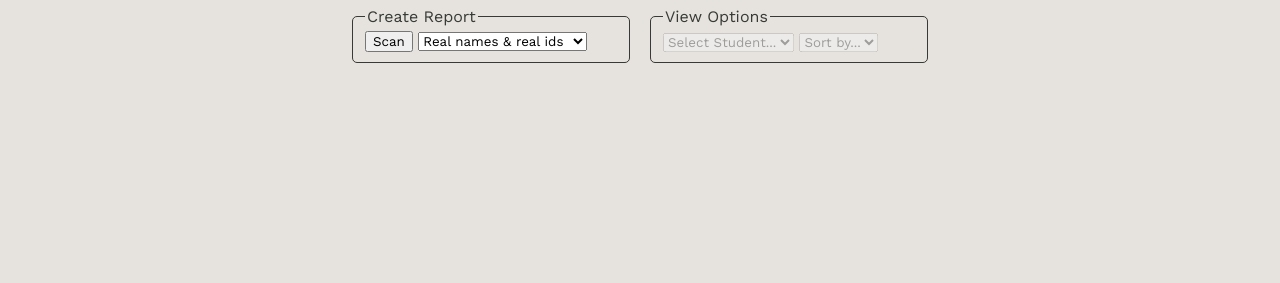
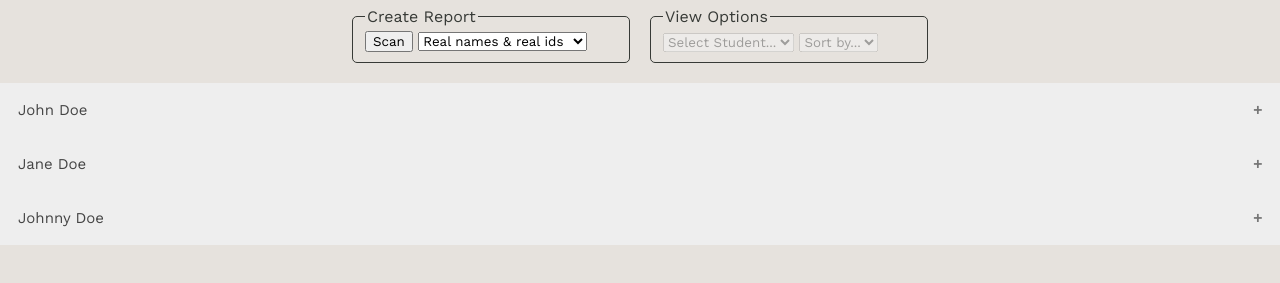
Before and after one commit to MrV1ctor/casa.natelevison.com, a plain HTML site: page index.html in a window 1280 px wide. Both pictures are taken after a click on the button "Scan". Shown: the part 375-658 px from the top of the page. Drawn offline with nearby package versions, Linux system fonts and the light colour scheme.

Commit message:
ADDED ACCORDION ON SCAN CLICK
AHHAHAHHAHAHHAHAHA
todo: populate studentsData with actual data, change createAccordion function to match the new data

```diff
--- a/index.html
+++ b/index.html
@@ -48,7 +48,7 @@
         <div class="fields">
             <fieldset>
                 <legend>Create Report</legend>
-                <button>Scan</button>
+                <button id="scan-button">Scan</button>
                 <select id="priv-opt">
                     <option value="real">Real names & real ids</option>
                     <option value="hidden">Fake names & real ids</option>
@@ -67,6 +67,29 @@
         </div>
     </main>
 
+    <div id="accordion-div">
+
+    <!--
+        <button class="accordion">Section 1</button>
+        <div class="panel">
+            <p>Lorem ipsum dolor sit amet, consectetur adipisicing elit, sed do eiusmod tempor incididunt ut labore et dolore magna aliqua. Ut enim ad minim veniam, quis nostrud exercitation ullamco laboris nisi ut aliquip ex ea commodo consequat.</p>
+        </div>
+
+        <button class="accordion">Section 2</button>
+        <div class="panel">
+          <p>Lorem ipsum dolor sit amet, consectetur adipisicing elit, sed do eiusmod tempor incididunt ut labore et dolore magna aliqua. Ut enim ad minim veniam, quis nostrud exercitation ullamco laboris nisi ut aliquip ex ea commodo consequat.</p>
+        </div>
+
+        <button class="accordion">Section 3</button>
+        <div class="panel">
+            <p>Lorem ipsum dolor sit amet, consectetur adipisicing elit, sed do eiusmod tempor incididunt ut labore et dolore magna aliqua. Ut enim ad minim veniam, quis nostrud exercitation ullamco laboris nisi ut aliquip ex ea commodo consequat.</p>
+        </div>
+    -->
+
+    </div>
+
+
+
 </body>
 <script src="script.js"></script>
 
--- a/script.js
+++ b/script.js
@@ -1,3 +1,6 @@
+
+let studentData = [];
+
 const custom = document.querySelector("#custom");
 const opts = ["Counselors", "Administrators", "Students", "Everyone"]
 
@@ -43,3 +46,77 @@ const mainInterval = setInterval(() => {
 document.addEventListener("click", () => {
     interacted = true;
 })
+
+
+function scan() {
+
+
+    console.log("SCAN IN MY ASS AHHAHAHAHAHHAHA");
+
+    populateStudentData();
+    createAccordion(studentData);
+
+}
+
+document.getElementById("scan-button").addEventListener("click", scan);
+
+function createAccordion(studentData) {
+
+    //the html layout below for each studen in studentData list
+
+    //TODO: make actual html for each student
+    studentData.forEach(student => {
+        const studentHTML = `
+        <button class="accordion">${student.name}</button>
+        <div class="panel">
+            <p>${student.bio}</p>
+        </div>
+        `
+        document.getElementById("accordion-div").innerHTML += studentHTML;
+    });
+
+    //accordion functionality
+    var acc = document.getElementsByClassName("accordion");
+    var i;
+
+    for (i = 0; i < acc.length; i++) {
+    acc[i].addEventListener("click", function() {
+        this.classList.toggle("active");
+        var panel = this.nextElementSibling;
+        if (panel.style.maxHeight) {
+        panel.style.maxHeight = null;
+        } else {
+        panel.style.maxHeight = panel.scrollHeight + "px";
+        }
+    });
+    }
+
+}
+
+function populateStudentData() {
+
+    studentData = [
+        {
+            name : "John Doe",
+            bio : "John is a senior at Westview High School. He is interested in computer science and math. He is also a member of the Westview Robotics team."
+        },
+        {
+            name : "Jane Doe",
+            bio : "Jane is a senior at Westview High School. She is interested in computer science and math. She is also a member of the Westview Robotics team."
+        },
+        {
+            name : "Johnny Doe",
+            bio : "Johnny is a senior at Westview High School. He is interested in computer science and math. He is also a member of the Westview Robotics team."
+        }
+    ]
+
+}
+
+/*
+
+        <button class="accordion">Section 3</button>
+        <div class="panel">
+            <p>Lorem ipsum dolor sit amet, consectetur adipisicing elit, sed do eiusmod tempor incididunt ut labore et dolore magna aliqua. Ut enim ad minim veniam, quis nostrud exercitation ullamco laboris nisi ut aliquip ex ea commodo consequat.</p>
+        </div>
+
+*/
--- a/style.css
+++ b/style.css
@@ -80,3 +80,40 @@ fieldset {
     width: 20%;
     max-width: 20%;
 }
+
+.accordion {
+    background-color: #eee;
+    color: #444;
+    cursor: pointer;
+    padding: 18px;
+    width: 100%;
+    border: none;
+    text-align: left;
+    outline: none;
+    font-size: 15px;
+    transition: 0.4s;
+  }
+
+  .active, .accordion:hover {
+    background-color: #ccc;
+  }
+
+  .accordion:after {
+    content: '\002B';
+    color: #777;
+    font-weight: bold;
+    float: right;
+    margin-left: 5px;
+  }
+
+  .active:after {
+    content: "\2212";
+  }
+
+  .panel {
+    padding: 0 18px;
+    background-color: white;
+    max-height: 0;
+    overflow: hidden;
+    transition: max-height 0.2s ease-out;
+  }
```
